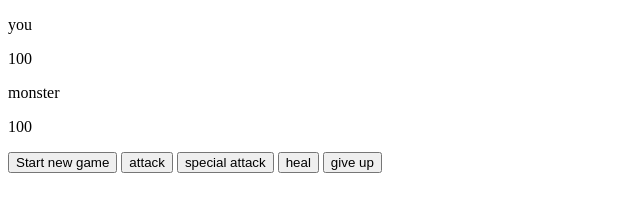
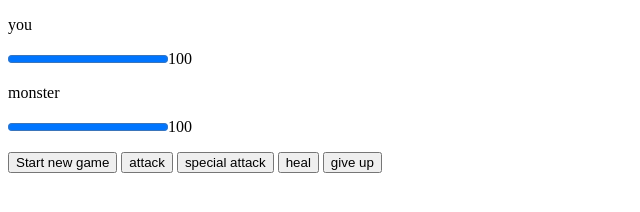
Before and after one commit to Lhourquin/Monster-slayer, a plain HTML site: page index.html in a window 1280 px wide. Shown: the whole page, without its empty margins (0-640 px from the left). Drawn offline with nearby package versions, Linux system fonts and the light colour scheme.

Commit message:
insert tag progress

```diff
--- a/index.html
+++ b/index.html
@@ -10,11 +10,11 @@
 <body>
     <div id="game">
         <p>you</p>
-        <p>{{pointYou}}</p>
+        <p><progress id="avancement" v-bind:value="pointYou" max="100"></progress><span>{{pointYou}}</span></p>
         <p>monster</p>
-        <p>{{pointMonster}}</p>
+        <p><progress id="avancement" v-bind:value="pointMonster" max="100"></progress><span>{{pointMonster}}</span></p>
         <button>Start new game</button>
-        <button>attack</button>
+        <button v-on:click='attack'>attack</button>
         <button>special attack</button>
         <button>heal</button>
         <button>give up</button>
```
